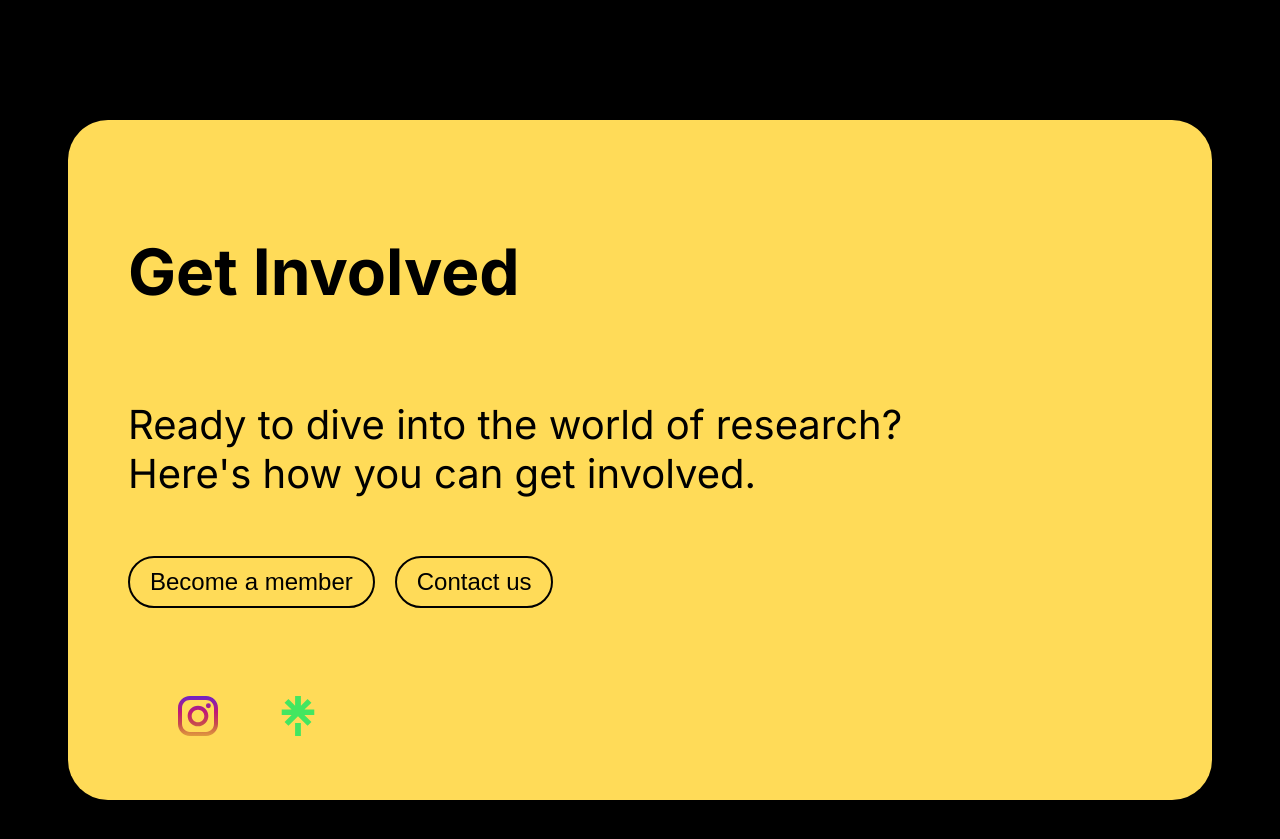
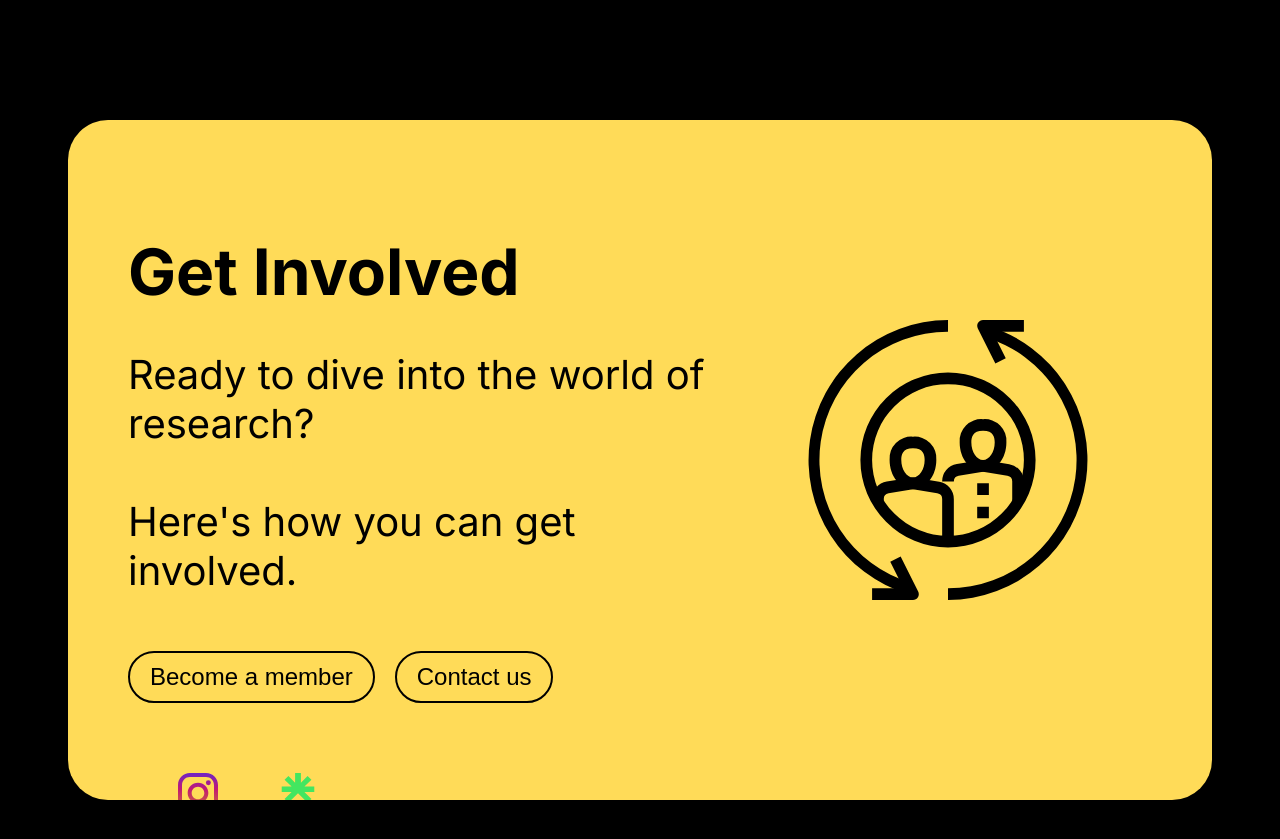
Before and after one commit to EeshitaDayani/URC, a Next.js app: page / in a window 1280 px wide. Shown: the part 2160-2999 px from the top of the page. Built offline with nearby package versions, Linux system fonts and the light colour scheme.

Commit message:
UI fixes to GetInvolved Section

```diff
--- a/src/components/GetInvolvedSection.tsx
+++ b/src/components/GetInvolvedSection.tsx
@@ -5,17 +5,19 @@ import styles from '../styles/GetInvolvedSection.module.css';
 const GetInvolvedSection: React.FC = () => {
   return (
     <div className={styles.getInvolvedSection}>
+      <div className={styles.content}>
         <h2 className={styles.title}>Get Involved</h2>
-      <p className={styles.paragraph}>Ready to dive into the world of research? <br />Here's how you can get involved.</p>
+        <p className={styles.paragraph}>Ready to dive into the world of research? <br /><br />Here's how you can get involved.</p>
         <div className={styles.buttons}>
           <button className={styles.button}>Become a member</button>
           <button className={styles.button}>Contact us</button>
         </div>
         <div className={styles.icons}>
-        {/* Placeholder icons go here */}
           <img src='./instagram.svg' alt="Instagram Icon" />
           <img src='./linktree.svg' alt="Linktree Icon" />
         </div>
+      </div>
+      <img src='./social.svg' alt="Social Icon" className={styles.socialIcon} />
     </div>
   );
 };
--- a/src/styles/GetInvolvedSection.module.css
+++ b/src/styles/GetInvolvedSection.module.css
@@ -5,10 +5,10 @@
   width: 80%;
   margin: 0 auto 40px auto;
   display: flex;
-  flex-direction: column;
+  flex-direction: row;
+  text-align: left;
+  /* align-items: center; */
   justify-content: space-between;
-  align-items: flex-start;
-  text-align: left;
   background-color: #FFDB58;
   color: black;
   overflow: hidden;
@@ -24,7 +24,7 @@
 .paragraph {
   font-size: 2.5rem;
   font-size: 300;
-  margin-bottom: 2.5rem;
+  margin-bottom: 3.5rem;
 }
 
 .buttons {
@@ -57,3 +57,11 @@
   padding-left: 50px;
   margin-right: 10px;
 }
+
+
+.socialIcon {
+  margin: auto;
+  width: 50%; /* Adjust the width as needed */
+  height: 50%;
+  /* Add any additional styles you want for the social icon */
+}
```
Also changed, not shown: public/social.svg. Lines whose indentation alone changed are shown as unchanged.
